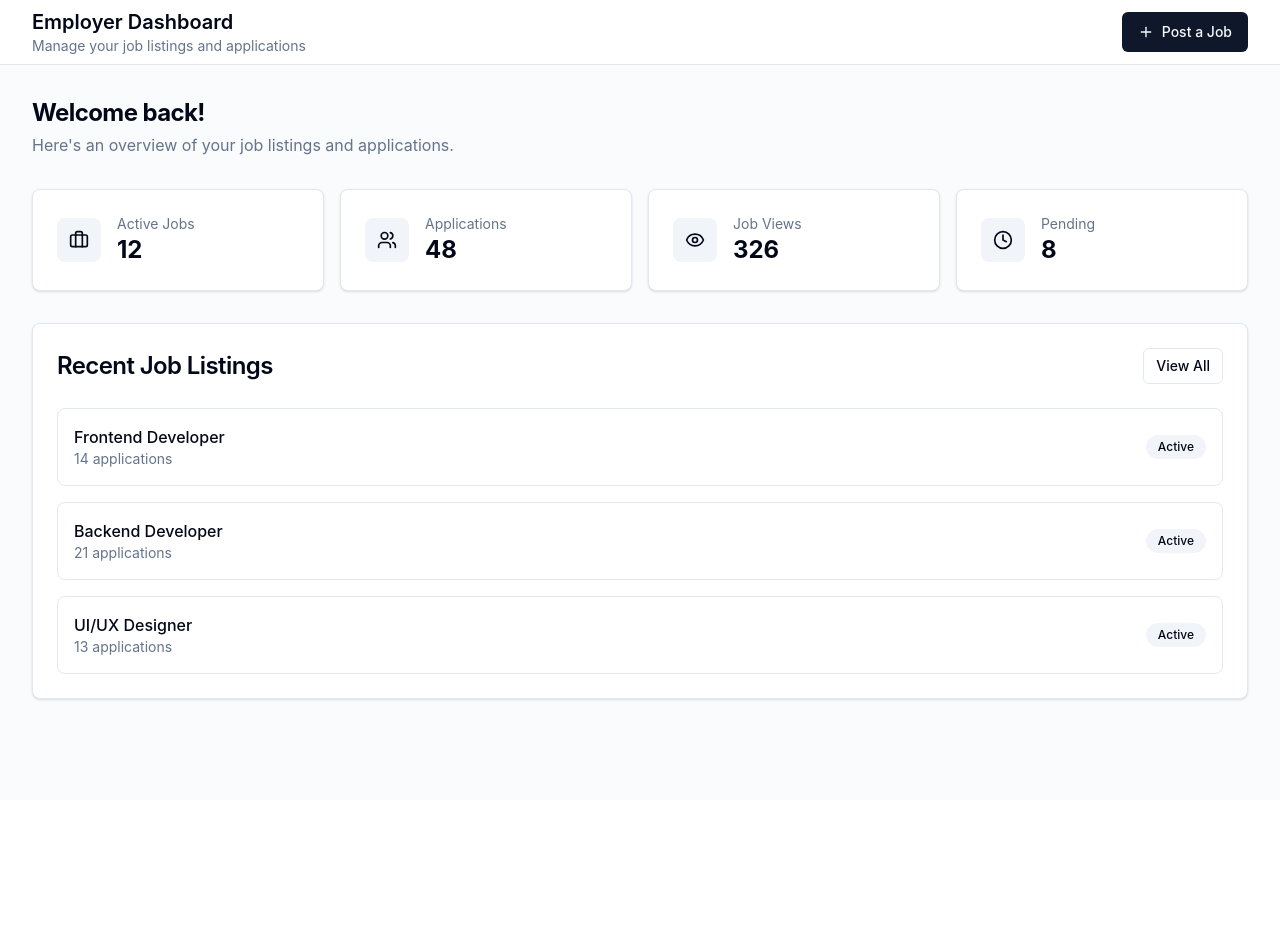
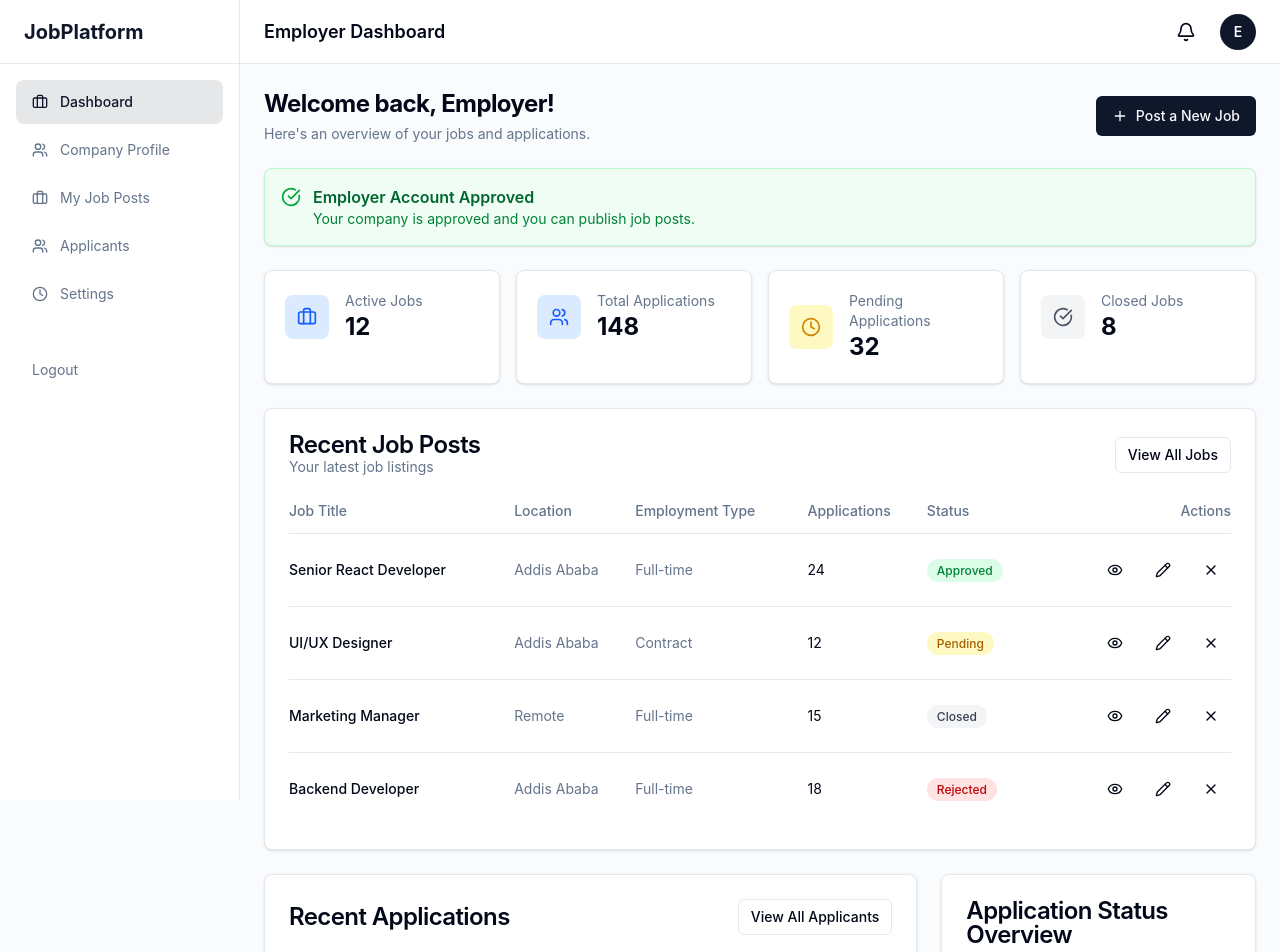
Before and after one commit to HAWI-INTERN-PROJECT/Job-Listing-Platform, a React (Vite) app in the folder Frontend/: page /employer-dashboard in a window 1280 px wide. Shown: the top 952 px of the page. Before the commit the page ends 800 px from the top, so only its background shows below. Built offline with nearby package versions, Linux system fonts and the light colour scheme; sample sign-in values are in the browser's storage.

Commit message:
feat: update employer dashboard UI

```diff
--- a/Frontend/src/pages/EmployerDashboardPage.tsx
+++ b/Frontend/src/pages/EmployerDashboardPage.tsx
@@ -1,4 +1,14 @@
-import { Briefcase, Plus, Users, Eye, Clock } from 'lucide-react'
+import {
+  Briefcase,
+  Users,
+  Clock,
+  CheckCircle,
+  Bell,
+  Plus,
+  Eye,
+  Pencil,
+  X,
+} from 'lucide-react'
 import { Button } from '@/components/ui/button'
 import {
   Card,
@@ -8,94 +18,244 @@ import {
 } from '@/components/ui/card'
 
 export default function EmployerDashboardPage() {
+  const jobs = [
+    {
+      title: 'Senior React Developer',
+      location: 'Addis Ababa',
+      type: 'Full-time',
+      applications: 24,
+      status: 'Approved',
+    },
+    {
+      title: 'UI/UX Designer',
+      location: 'Addis Ababa',
+      type: 'Contract',
+      applications: 12,
+      status: 'Pending',
+    },
+    {
+      title: 'Marketing Manager',
+      location: 'Remote',
+      type: 'Full-time',
+      applications: 15,
+      status: 'Closed',
+    },
+    {
+      title: 'Backend Developer',
+      location: 'Addis Ababa',
+      type: 'Full-time',
+      applications: 18,
+      status: 'Rejected',
+    },
+  ]
+
+  const applications = [
+    {
+      name: 'Alex Rivers',
+      job: 'Senior React Developer',
+      date: 'Aug 12, 2026',
+      status: 'Under Review',
+    },
+    {
+      name: 'Sara Johnson',
+      job: 'UI/UX Designer',
+      date: 'Aug 11, 2026',
+      status: 'Shortlisted',
+    },
+    {
+      name: 'Daniel Smith',
+      job: 'Senior React Developer',
+      date: 'Aug 10, 2026',
+      status: 'Submitted',
+    },
+    {
+      name: 'Emily Brown',
+      job: 'Marketing Manager',
+      date: 'Aug 9, 2026',
+      status: 'Hired',
+    },
+  ]
+
+  const statusClass = (status: string) => {
+    switch (status) {
+      case 'Approved':
+      case 'Hired':
+        return 'bg-green-100 text-green-700'
+      case 'Pending':
+      case 'Under Review':
+        return 'bg-yellow-100 text-yellow-700'
+      case 'Rejected':
+        return 'bg-red-100 text-red-700'
+      case 'Closed':
+        return 'bg-gray-100 text-gray-700'
+      case 'Shortlisted':
+        return 'bg-blue-100 text-blue-700'
+      default:
+        return 'bg-muted text-muted-foreground'
+    }
+  }
+
   return (
     <div className="min-h-screen bg-muted/40">
-      {/* Header */}
-      <header className="border-b bg-background">
-        <div className="mx-auto flex h-16 max-w-7xl items-center justify-between px-4 sm:px-6 lg:px-8">
+      {/* Sidebar */}
+      <aside className="fixed left-0 top-0 hidden h-screen w-60 border-r bg-background md:block">
+        <div className="flex h-16 items-center border-b px-6">
+          <h1 className="text-xl font-bold text-primary">JobPlatform</h1>
+        </div>
+
+        <nav className="space-y-1 p-4">
+          <a
+            href="/employer-dashboard"
+            className="flex items-center gap-3 rounded-lg bg-primary/10 px-4 py-3 text-sm font-medium text-primary"
+          >
+            <Briefcase className="h-4 w-4" />
+            Dashboard
+          </a>
+
+          <a
+            href="#"
+            className="flex items-center gap-3 rounded-lg px-4 py-3 text-sm text-muted-foreground hover:bg-muted"
+          >
+            <Users className="h-4 w-4" />
+            Company Profile
+          </a>
+
+          <a
+            href="/my-job-posts"
+            className="flex items-center gap-3 rounded-lg px-4 py-3 text-sm text-muted-foreground hover:bg-muted"
+          >
+            <Briefcase className="h-4 w-4" />
+            My Job Posts
+          </a>
+
+          <a
+            href="#"
+            className="flex items-center gap-3 rounded-lg px-4 py-3 text-sm text-muted-foreground hover:bg-muted"
+          >
+            <Users className="h-4 w-4" />
+            Applicants
+          </a>
+
+          <a
+            href="#"
+            className="flex items-center gap-3 rounded-lg px-4 py-3 text-sm text-muted-foreground hover:bg-muted"
+          >
+            <Clock className="h-4 w-4" />
+            Settings
+          </a>
+
+          <a
+            href="#"
+            className="mt-8 flex items-center gap-3 rounded-lg px-4 py-3 text-sm text-muted-foreground hover:bg-muted"
+          >
+            Logout
+          </a>
+        </nav>
+      </aside>
+
+      {/* Main area */}
+      <div className="md:ml-60">
+        {/* Top navigation */}
+        <header className="sticky top-0 z-10 flex h-16 items-center justify-between border-b bg-background px-4 sm:px-6">
           <div>
-            <h1 className="text-xl font-semibold">Employer Dashboard</h1>
-            <p className="text-sm text-muted-foreground">
-              Manage your job listings and applications
+            <h2 className="text-lg font-semibold">Employer Dashboard</h2>
+          </div>
+
+          <div className="flex items-center gap-4">
+            <button className="rounded-full p-2 hover:bg-muted">
+              <Bell className="h-5 w-5" />
+            </button>
+
+            <div className="flex h-9 w-9 items-center justify-center rounded-full bg-primary text-sm font-semibold text-primary-foreground">
+              E
+            </div>
+          </div>
+        </header>
+
+        {/* Dashboard content */}
+        <main className="mx-auto max-w-7xl space-y-6 p-4 sm:p-6">
+          {/* Welcome */}
+          <div className="flex flex-col justify-between gap-4 sm:flex-row sm:items-center">
+            <div>
+              <h1 className="text-2xl font-bold tracking-tight">
+                Welcome back, Employer!
+              </h1>
+              <p className="mt-1 text-sm text-muted-foreground">
+                Here's an overview of your jobs and applications.
               </p>
             </div>
 
             <Button>
               <Plus className="mr-2 h-4 w-4" />
-            Post a Job
+              Post a New Job
             </Button>
           </div>
-      </header>
 
-      {/* Main Content */}
-      <main className="mx-auto max-w-7xl px-4 py-8 sm:px-6 lg:px-8">
-        {/* Welcome */}
-        <div className="mb-8">
-          <h2 className="text-2xl font-bold tracking-tight">
-            Welcome back!
-          </h2>
-          <p className="mt-1 text-muted-foreground">
-            Here's an overview of your job listings and applications.
+          {/* Approval banner */}
+          <Card className="border-green-200 bg-green-50">
+            <CardContent className="flex items-start gap-3 p-4">
+              <CheckCircle className="mt-0.5 h-5 w-5 text-green-600" />
+
+              <div>
+                <p className="font-semibold text-green-800">
+                  Employer Account Approved
+                </p>
+                <p className="text-sm text-green-700">
+                  Your company is approved and you can publish job posts.
                 </p>
               </div>
+            </CardContent>
+          </Card>
 
           {/* Statistics */}
           <div className="grid gap-4 sm:grid-cols-2 lg:grid-cols-4">
             <Card>
-            <CardContent className="flex items-center gap-4 p-6">
-              <div className="rounded-lg bg-muted p-3">
-                <Briefcase className="h-5 w-5" />
+              <CardContent className="flex items-center gap-4 p-5">
+                <div className="rounded-lg bg-blue-100 p-3">
+                  <Briefcase className="h-5 w-5 text-blue-600" />
                 </div>
-
                 <div>
-                <p className="text-sm text-muted-foreground">
-                  Active Jobs
-                </p>
+                  <p className="text-sm text-muted-foreground">Active Jobs</p>
                   <p className="text-2xl font-bold">12</p>
                 </div>
               </CardContent>
             </Card>
 
             <Card>
-            <CardContent className="flex items-center gap-4 p-6">
-              <div className="rounded-lg bg-muted p-3">
-                <Users className="h-5 w-5" />
+              <CardContent className="flex items-center gap-4 p-5">
+                <div className="rounded-lg bg-blue-100 p-3">
+                  <Users className="h-5 w-5 text-blue-600" />
                 </div>
-
                 <div>
                   <p className="text-sm text-muted-foreground">
-                  Applications
+                    Total Applications
                   </p>
-                <p className="text-2xl font-bold">48</p>
+                  <p className="text-2xl font-bold">148</p>
                 </div>
               </CardContent>
             </Card>
 
             <Card>
-            <CardContent className="flex items-center gap-4 p-6">
-              <div className="rounded-lg bg-muted p-3">
-                <Eye className="h-5 w-5" />
+              <CardContent className="flex items-center gap-4 p-5">
+                <div className="rounded-lg bg-yellow-100 p-3">
+                  <Clock className="h-5 w-5 text-yellow-600" />
                 </div>
-
                 <div>
                   <p className="text-sm text-muted-foreground">
-                  Job Views
+                    Pending Applications
                   </p>
-                <p className="text-2xl font-bold">326</p>
+                  <p className="text-2xl font-bold">32</p>
                 </div>
               </CardContent>
             </Card>
 
             <Card>
-            <CardContent className="flex items-center gap-4 p-6">
-              <div className="rounded-lg bg-muted p-3">
-                <Clock className="h-5 w-5" />
+              <CardContent className="flex items-center gap-4 p-5">
+                <div className="rounded-lg bg-gray-100 p-3">
+                  <CheckCircle className="h-5 w-5 text-gray-600" />
                 </div>
-
                 <div>
-                <p className="text-sm text-muted-foreground">
-                  Pending
-                </p>
+                  <p className="text-sm text-muted-foreground">Closed Jobs</p>
                   <p className="text-2xl font-bold">8</p>
                 </div>
               </CardContent>
@@ -103,61 +263,149 @@ export default function EmployerDashboardPage() {
           </div>
 
           {/* Recent Jobs */}
-        <Card className="mt-8">
+          <Card>
+            <CardHeader>
+              <div className="flex flex-col justify-between gap-3 sm:flex-row sm:items-center">
+                <div>
+                  <CardTitle>Recent Job Posts</CardTitle>
+                  <p className="text-sm text-muted-foreground">
+                    Your latest job listings
+                  </p>
+                </div>
+
+                <Button variant="outline" size="sm">
+                  View All Jobs
+                </Button>
+              </div>
+            </CardHeader>
+
+            <CardContent>
+              <div className="overflow-x-auto">
+                <table className="w-full text-sm">
+                  <thead>
+                    <tr className="border-b text-left text-muted-foreground">
+                      <th className="pb-3 font-medium">Job Title</th>
+                      <th className="pb-3 font-medium">Location</th>
+                      <th className="pb-3 font-medium">Employment Type</th>
+                      <th className="pb-3 font-medium">Applications</th>
+                      <th className="pb-3 font-medium">Status</th>
+                      <th className="pb-3 text-right font-medium">Actions</th>
+                    </tr>
+                  </thead>
+
+                  <tbody>
+                    {jobs.map((job) => (
+                      <tr key={job.title} className="border-b last:border-0">
+                        <td className="py-4 font-medium">{job.title}</td>
+                        <td className="py-4 text-muted-foreground">
+                          {job.location}
+                        </td>
+                        <td className="py-4 text-muted-foreground">
+                          {job.type}
+                        </td>
+                        <td className="py-4">{job.applications}</td>
+                        <td className="py-4">
+                          <span
+                            className={`rounded-full px-2.5 py-1 text-xs font-medium ${statusClass(
+                              job.status
+                            )}`}
+                          >
+                            {job.status}
+                          </span>
+                        </td>
+                        <td className="py-4">
+                          <div className="flex justify-end gap-2">
+                            <Button variant="ghost" size="icon">
+                              <Eye className="h-4 w-4" />
+                            </Button>
+                            <Button variant="ghost" size="icon">
+                              <Pencil className="h-4 w-4" />
+                            </Button>
+                            <Button variant="ghost" size="icon">
+                              <X className="h-4 w-4" />
+                            </Button>
+                          </div>
+                        </td>
+                      </tr>
+                    ))}
+                  </tbody>
+                </table>
+              </div>
+            </CardContent>
+          </Card>
+
+          {/* Applications + Status overview */}
+          <div className="grid gap-6 lg:grid-cols-3">
+            {/* Recent applications */}
+            <Card className="lg:col-span-2">
               <CardHeader>
                 <div className="flex items-center justify-between">
-              <CardTitle>Recent Job Listings</CardTitle>
+                  <CardTitle>Recent Applications</CardTitle>
 
                   <Button variant="outline" size="sm">
-                View All
+                    View All Applicants
                   </Button>
                 </div>
               </CardHeader>
 
               <CardContent>
                 <div className="space-y-4">
-              <div className="flex flex-col gap-3 rounded-lg border p-4 sm:flex-row sm:items-center sm:justify-between">
+                  {applications.map((application) => (
+                    <div
+                      key={`${application.name}-${application.job}`}
+                      className="flex flex-col gap-3 rounded-lg border p-3 sm:flex-row sm:items-center sm:justify-between"
+                    >
                       <div>
-                  <h3 className="font-medium">Frontend Developer</h3>
+                        <p className="font-medium">{application.name}</p>
                         <p className="text-sm text-muted-foreground">
-                    14 applications
+                          {application.job}
                         </p>
                       </div>
 
-                <span className="w-fit rounded-full bg-muted px-3 py-1 text-xs font-medium">
-                  Active
+                      <div className="text-sm text-muted-foreground">
+                        {application.date}
+                      </div>
+
+                      <span
+                        className={`w-fit rounded-full px-2.5 py-1 text-xs font-medium ${statusClass(
+                          application.status
+                        )}`}
+                      >
+                        {application.status}
                       </span>
                     </div>
-
-              <div className="flex flex-col gap-3 rounded-lg border p-4 sm:flex-row sm:items-center sm:justify-between">
-                <div>
-                  <h3 className="font-medium">Backend Developer</h3>
-                  <p className="text-sm text-muted-foreground">
-                    21 applications
-                  </p>
-                </div>
-
-                <span className="w-fit rounded-full bg-muted px-3 py-1 text-xs font-medium">
-                  Active
-                </span>
-              </div>
-
-              <div className="flex flex-col gap-3 rounded-lg border p-4 sm:flex-row sm:items-center sm:justify-between">
-                <div>
-                  <h3 className="font-medium">UI/UX Designer</h3>
-                  <p className="text-sm text-muted-foreground">
-                    13 applications
-                  </p>
-                </div>
-
-                <span className="w-fit rounded-full bg-muted px-3 py-1 text-xs font-medium">
-                  Active
-                </span>
-              </div>
+                  ))}
                 </div>
               </CardContent>
             </Card>
+
+            {/* Application status overview */}
+            <Card>
+              <CardHeader>
+                <CardTitle>Application Status Overview</CardTitle>
+              </CardHeader>
+
+              <CardContent className="space-y-4">
+                {[
+                  ['Submitted', 48],
+                  ['Under Review', 32],
+                  ['Shortlisted', 24],
+                  ['Rejected', 32],
+                  ['Hired', 12],
+                ].map(([label, count]) => (
+                  <div
+                    key={label}
+                    className="flex items-center justify-between"
+                  >
+                    <span className="text-sm">{label}</span>
+                    <span className="font-semibold">{count}</span>
+                  </div>
+                ))}
+              </CardContent>
+            </Card>
+          </div>
         </main>
+      </div>
     </div>
   )
 }
```
Lines whose indentation alone changed are shown as unchanged.
